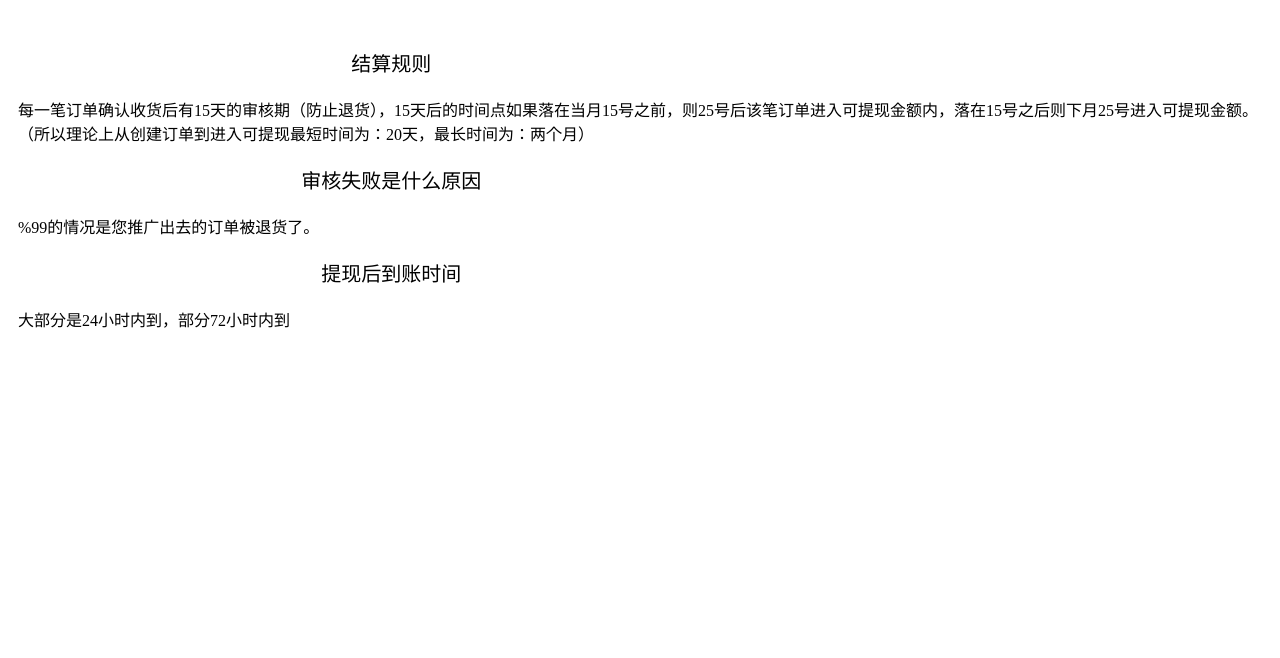
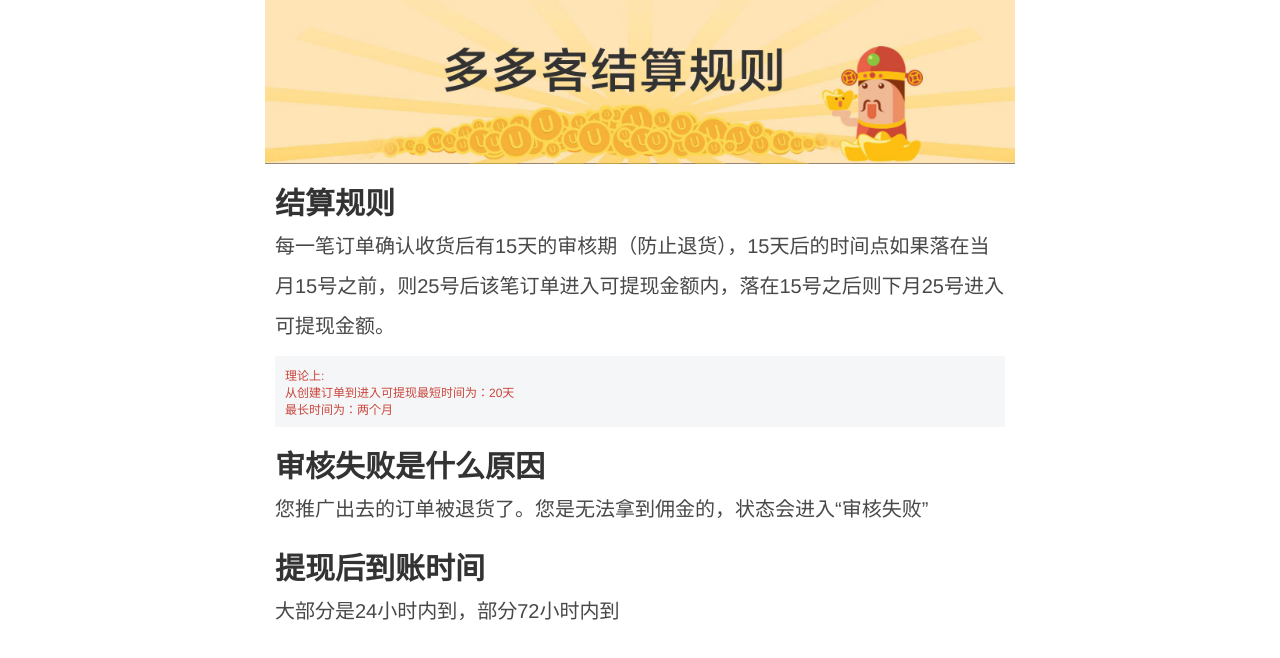
Before and after one commit to yanzhongwang/yanzhongwang.github.io, a plain HTML site: page jieusanhint.html in a window 1280 px wide. Drawn offline with nearby package versions, Linux system fonts and the light colour scheme.

Commit message:
fix bugs

```diff
--- a/jieusanhint.html
+++ b/jieusanhint.html
@@ -1,80 +1,87 @@
 <!DOCTYPE html>
 <html lang="en">
 <head>
-    <meta charset="utf-8">
-    <title>计算时间</title>
-    <meta name="viewport" content="width=device-width, initial-scale=1, minimum-scale=1, maximum-scale=1">
+  <meta charset="UTF-8">
+  <meta http-equiv="X-UA-Compatible" content="IE=edge,chrome=1"/>
+  <meta name="viewport" content="width=device-width,initial-scale=1.0, minimum-scale=1.0, maximum-scale=1.0, user-scalable=no"/>
+  <meta http-equiv="Cache-Control" content="no-cache, no-store, must-revalidate"/>
+  <meta http-equiv="Pragma" content="no-cache"/>
+  <meta http-equiv="Expires" content="0"/>
+  <meta name="renderer" content="webkit">
+  <title>结算规则</title>
+  <link rel="stylesheet" href="css/reset.css">
+  <link rel="stylesheet" href="css/style.css">
 
   <style type="text/css">
-    .maindiv{
-        width: 100%;
-        padding-left: 10px;
-        padding-right: 10px;
-        padding-top: 20px;
-        padding-bottom: 20px;
-        background-color: #ffffff;
-        box-sizing: border-box;
+
+  .normaltext {
+    color: #484848;
+    font-size: 0.2rem;
+    line-height: 0.4rem;
   }
-    .img{
-        /*margin: 20px;*/
-        margin-top: 10px;
-        margin-bottom: 30px;
-        width: 100%;
-        border-style: solid;
-        border-color: #999999;
-        border-width:1px;
+  div .hintdiv {
+    margin-top: 0.1rem;
+    margin-bottom: 0.1rem;
+    color: #ca463c;
+    background-color: #f5f6f7;
+    font-size: 0.12rem;
+    padding-top: 0.1rem;
+    padding-bottom: 0.1rem;
+    padding-left: 0.1rem;
 
   }
-    .text
-    {
-        font-size: 14;
-        text-align: left;
-        color: #000000;
-    }
-    .wrap {
-        width: 100%;
-        margin: 20px auto;
-        overflow: hidden;
-        position: relative;
-    }
-    .wrap span {
-        float: left;
-        font-size: 20px;
-        text-align: center;
-        width: 60%;
+  h2{
+    font-size: 0.3rem;
+    margin-top: 0.15rem;
+    margin-bottom: 0.03rem;
   }
 
-
   </style>
-
 </head>
 <body>
-    <div  class="maindiv">
+<div class="container" id="app" >
+  <div>
+    <img src="images/guize_top.jpg">
+  </div>
 
-        <div class="wrap">
+<div>
+<div style="padding-left: 0.1rem;padding-right: 0.1rem;">
 
-            <span>结算规则</span>
+<h2>结算规则</h2>
+<p class="normaltext">
+  每一笔订单确认收货后有15天的审核期（防止退货），15天后的时间点如果落在当月15号之前，则25号后该笔订单进入可提现金额内，落在15号之后则下月25号进入可提现金额。
+</p>
+<div class="hintdiv">
+理论上:<br/> 从创建订单到进入可提现最短时间为：20天<br/>最长时间为：两个月
 
 </div>
-        <P>每一笔订单确认收货后有15天的审核期（防止退货），15天后的时间点如果落在当月15号之前，则25号后该笔订单进入可提现金额内，落在15号之后则下月25号进入可提现金额。（所以理论上从创建订单到进入可提现最短时间为：20天，最长时间为：两个月）</P>
+
+<h2>审核失败是什么原因</h2>
+<p class="normaltext">
+  您推广出去的订单被退货了。您是无法拿到佣金的，状态会进入“审核失败”
+</p>
 
 
-        <div class="wrap">
+<h2>提现后到账时间</h2>
+<p class="normaltext">
+大部分是24小时内到，部分72小时内到
+</p>
 
-            <span>审核失败是什么原因</span>
+
 
 </div>
-        <P>%99的情况是您推广出去的订单被退货了。</P>
+
+</div>
+</div>
 
 
-        <div class="wrap">
 
-            <span>提现后到账时间</span>
-
-        </div>
-        <P>大部分是24小时内到，部分72小时内到</P>
-
-    </div>
+<!-- 开发环境版本 -->
+<!--<script src="https://cdn.bootcss.com/vue/2.5.16/vue.js"></script>-->
+<!-- 生产环境版本 -->
+<script src="https://pddhaohuo.oss-cn-beijing.aliyuncs.com/js/vue.min.js"></script>
+<script src="https://pddhaohuo.oss-cn-beijing.aliyuncs.com/js/axios.min.js"></script>
+<script src="https://pddhaohuo.oss-cn-beijing.aliyuncs.com/js/moment.min.js"></script>
 
 
 </body>
```
Also changed, not shown: jiesuanguize.html (deleted, +0 -88 lines). Lines whose indentation alone changed are shown as unchanged.
